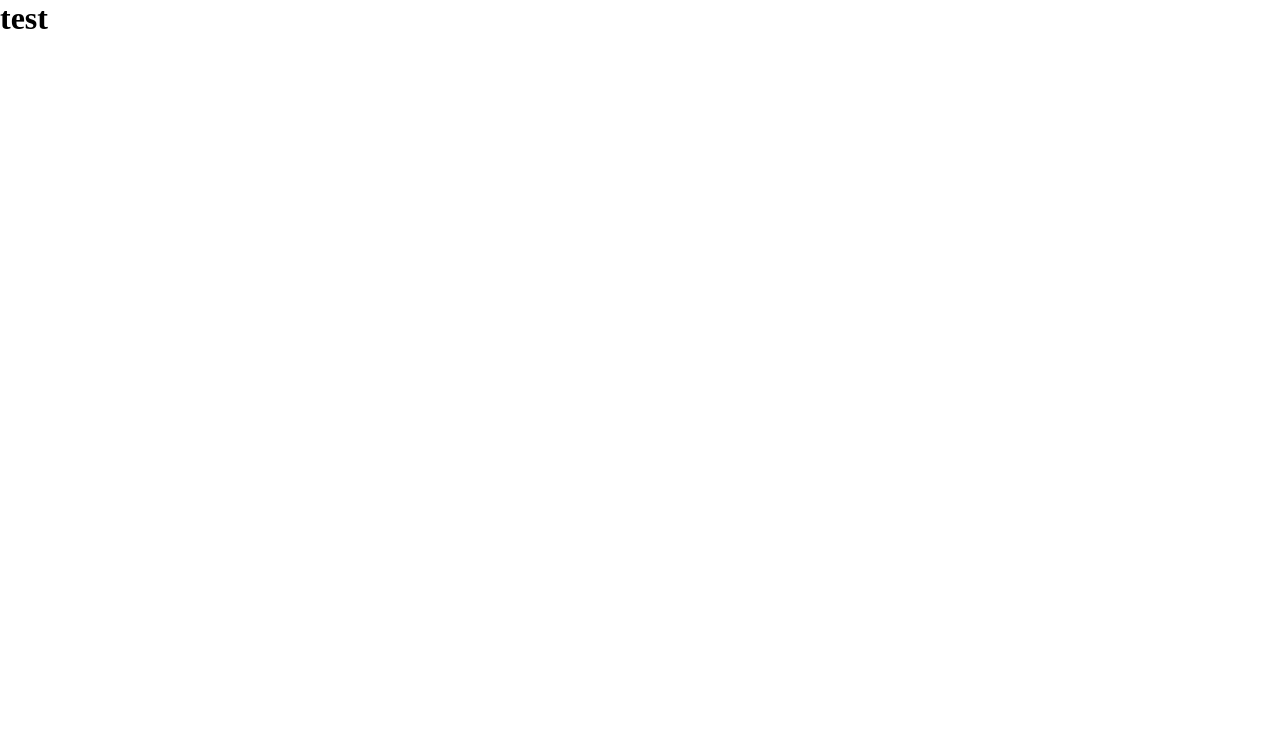
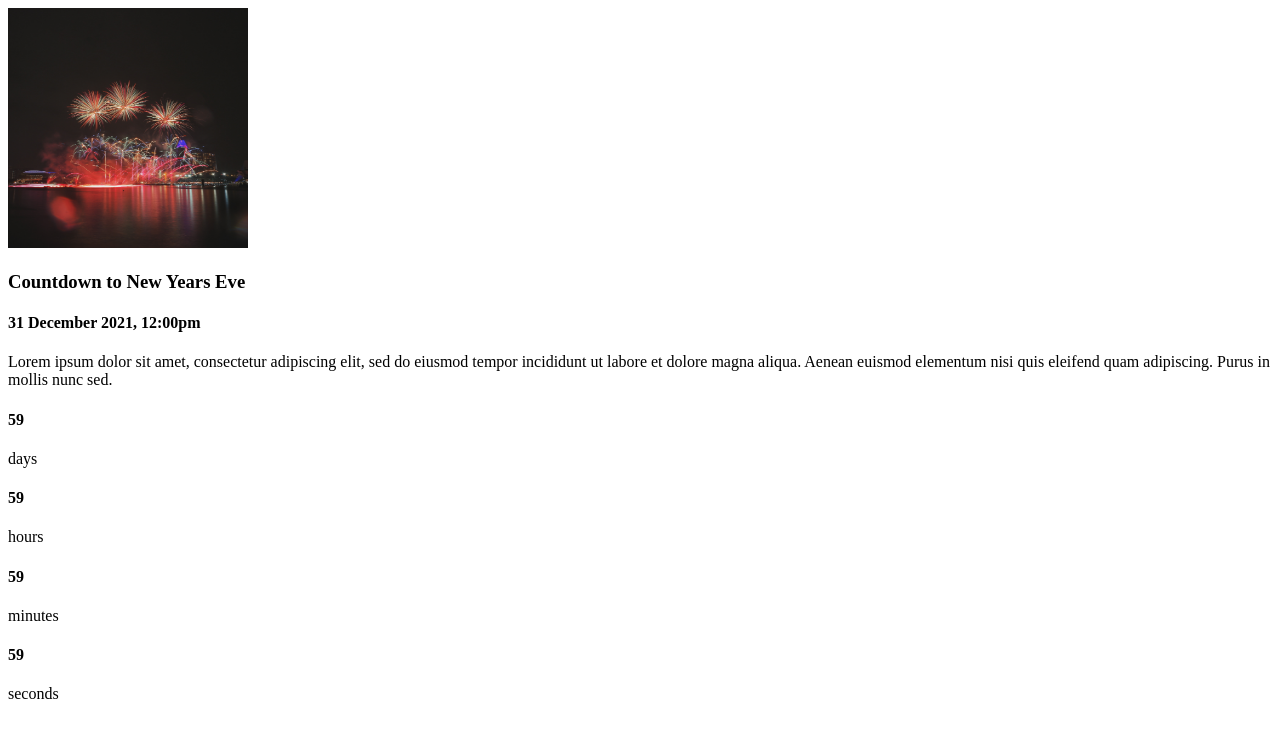
Before and after one commit to Tofthaslund/Countdown, a plain HTML site: page index.html in a window 1280 px wide. Drawn offline with Linux system fonts and the light colour scheme.

Commit message:
basic layout of HTML

```diff
--- a/index.html
+++ b/index.html
@@ -8,7 +8,57 @@
     <title>Countdown</title>
 </head>
 <body>
-    <h1>test</h1>
+    <section class="section-center">
+        <article class="ny-img">
+            <img src="/img/happy-ny.jpg" alt="Photo-by-Carson-Arias-on-Unsplash">
+        </article>
+
+            <article class="ny-info">
+                <h3>Countdown to New Years Eve</h3>
+                <h4 class="date-ny">
+                  31 December 2021, 12:00pm
+                </h4>
+                <p>
+                    Lorem ipsum dolor sit amet, consectetur adipiscing elit,
+                    sed do eiusmod tempor incididunt ut labore et dolore magna aliqua.
+                    Aenean euismod elementum nisi quis eleifend quam adipiscing.
+                    Purus in mollis nunc sed.
+                </p>
+                <div class="deadline">
+                    <!-- days -->
+                    <div class="deadline-format">
+                        <div>
+                        <h4 class="days">59</h4>
+                        <span>days</span>
+                        </div>
+                    </div>
+                    <!-- Hours -->
+                    <div class="deadline-format">
+                        <div>
+                        <h4 class="hours">59</h4>
+                        <span>hours</span>
+                        </div>
+                    </div>
+                    <!-- Minutes -->
+                    <div class="deadline-format">
+                        <div>
+                        <h4 class="minutes">59</h4>
+                        <span>minutes</span>
+                        </div>
+                    </div>
+                    <!-- Seconds -->
+                    <div class="deadline-format">
+                        <div>
+                        <h4 class="seconds">59</h4>
+                        <span>seconds</span>
+                        </div>
+                    </div>
+
+
+                </div>
+            </article>
+
+    </section>
 
 <script src="script.js"></script>
 </body>
--- a/style.css
+++ b/style.css
@@ -1,7 +1,7 @@
 
 
-*{
-    padding: 0;
-    margin: 0;
-    box-sizing: border-box;
+
+.ny-img img{
+    height: 30vh;
+    width: 30vh;
 }
```
Also changed, not shown: img/happy-ny.jpg (added).
